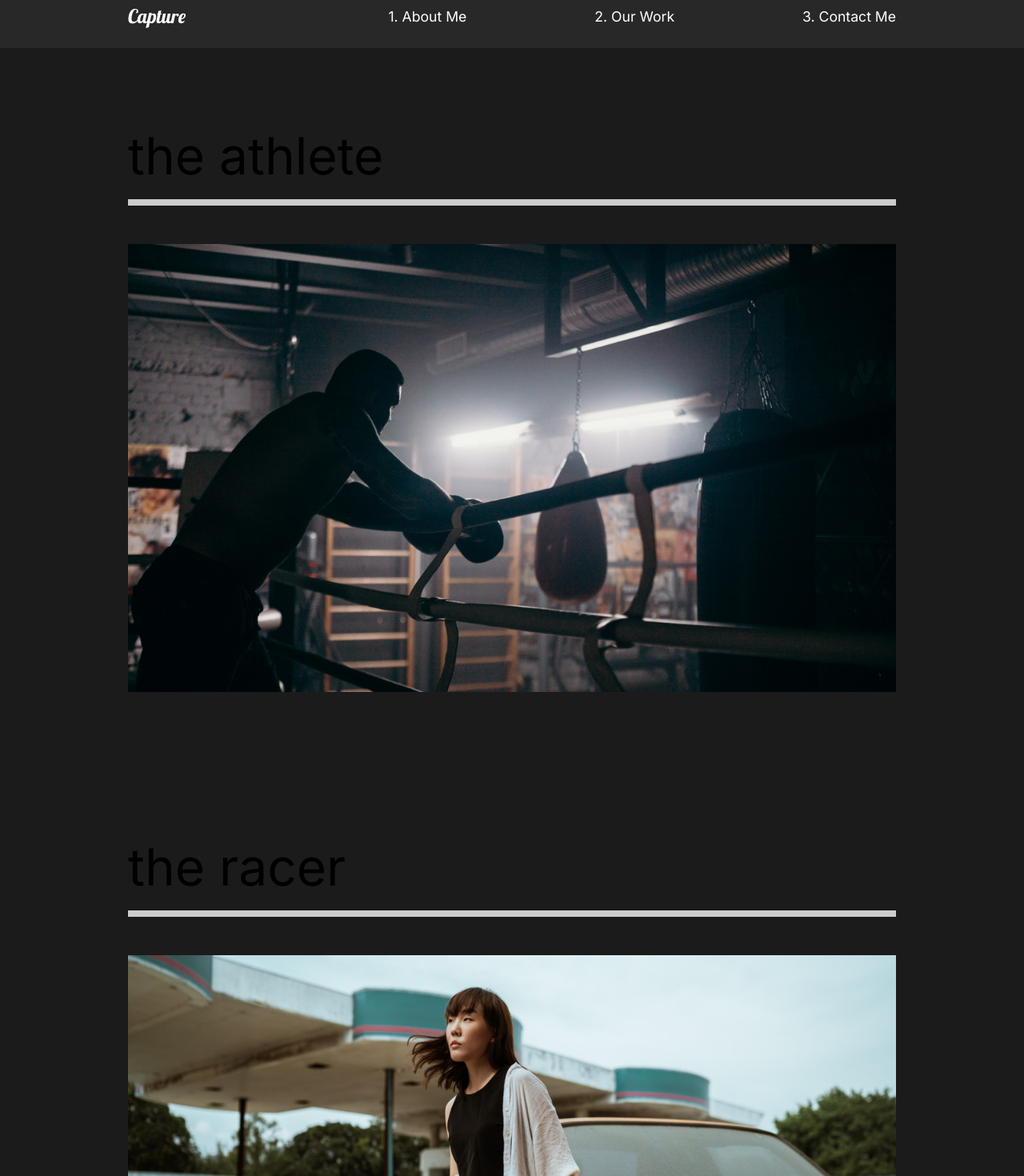
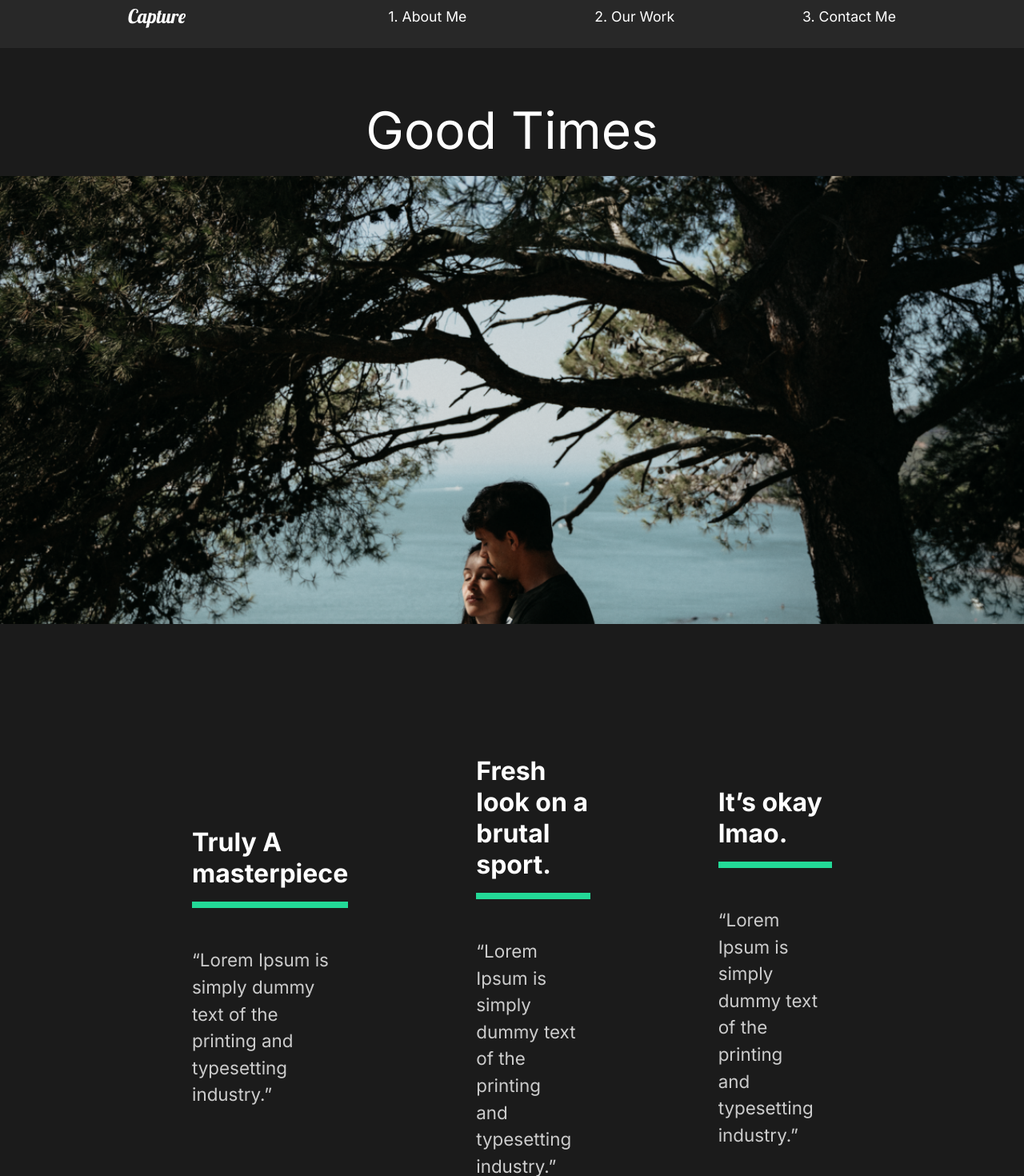
Before and after one commit to 0PabloTapia/pablotapia_portfolio, a React (Create React App) app: page /work/good-times in a window 1280 px wide. Shown: the part 20-1490 px from the top of the page at 80% size. Built offline with nearby package versions, Linux system fonts and the light colour scheme.

Commit message:
projectlinking

```diff
--- a/src/App.js
+++ b/src/App.js
@@ -5,6 +5,7 @@
 import MyWork from './pages/MyWork';
 import ContactMe from './pages/ContactMe';
 import { Switch, Route } from 'react-router-dom';
+import ProjectDetail from './pages/ProjectDetail';
 
 function App() {
   return (
@@ -15,8 +16,11 @@
         <Route path="/" exact>
           <AboutMe />
         </Route>
-        <Route path="/work" >
+        <Route path="/work" exact>
           <MyWork />
+        </Route>
+        <Route path="/work/:id">
+          <ProjectDetail />
         </Route>
         <Route path="/contact">
           <ContactMe />
--- a/src/pages/MyWork.js
+++ b/src/pages/MyWork.js
@@ -11,21 +11,21 @@
             <Projects>
                 <h2>the athlete</h2>
                 <div className="line"></div>
-                <Link>
+                <Link to="/work/the-athlete">
                     <img src={athlete} alt="athlete"/>
                 </Link>
             </Projects>
             <Projects>
                 <h2>the racer</h2>
                 <div className="line"></div>
-                <Link>
+                <Link to="/work/the-racer">
                     <img src={theracer} alt="theracer"/>
                 </Link>
             </Projects>
             <Projects>
                 <h2>goodtimes</h2>
                 <div className="line"></div>
-                <Link>
+                <Link to="/work/good-times">
                     <img src={goodtimes} alt="goodtimes"/>
                 </Link>
             </Projects>
--- /dev/null
+++ b/src/pages/ProjectDetail.js
@@ -0,0 +1,104 @@
+import { useState, useEffect } from 'react';
+import styled from 'styled-components';
+import { useHistory } from 'react-router-dom';
+import { ProjectState } from '../projectState';
+
+const ProjectDetail = () => {
+    const history = useHistory();
+    const url = history.location.pathname;
+    const [projects, setProjects] = useState(ProjectState);
+    const [project, setProject] = useState(null);
+
+    useEffect(() => {
+        const currentProject = projects.filter((stateProject) => stateProject.url === url);
+        setProject(currentProject[0]);
+    }, [projects, url])
+
+    return(
+        <>
+            {project && (
+            <Details>
+                <HeadLine>
+                    <h2>{project.title}</h2>
+                    <img src={project.mainImg} alt="athlete"/>
+                </HeadLine>
+                <Awards>
+                    {project.awards.map((award) => (
+                        <Award
+                            title={award.title}
+                            description={award.description}
+                            key={award.title}
+                        />
+                    ))}
+                </Awards>
+                <ImageDisplay>
+                    <img src={project.secondaryImg} alt="secondary"/>
+                </ImageDisplay>
+            </Details>
+            )}
+        </>
+    );
+};
+
+const Details = styled.div`
+    color: white;
+`
+const HeadLine = styled.div`
+    min-height: 90vh;
+    padding-top: 20vh;
+    position: relative;
+    h2 {
+        position: absolute;
+        top: 10%;
+        left: 50%;
+        transform: translate(-50%, -10%)
+    }
+    img {
+        width: 100%;
+        height: 70vh;
+        object-fit: cover;
+    }
+`
+const Awards = styled.div`
+    min-height: 80vh;
+    display: flex;
+    margin: 5rem 10rem;
+    align-items: center;
+    justify-content: space-around;
+`;
+const AwardStyle = styled.div`
+    padding: 5rem;
+    h3 {
+        font-size: 2rem;
+    }
+    .line {
+        width: 100%;
+        background: #23d997;
+        height: 0.5rem;
+        margin: 1rem 0rem;
+    }
+    p {
+        padding: 2rem 0rem;
+    }
+`
+const ImageDisplay = styled.div`
+    min-height: 50vh;
+    img{
+        width: 100%;
+        height: 100%;
+        object-fit: cover;
+    }
+`
+
+//Award component
+const Award = ( {title, description} ) => {
+    return(
+        <AwardStyle>
+            <h3>{title}</h3>
+            <div className="line"></div>
+            <p>{description}</p>
+        </AwardStyle>
+    )
+}
+
+export default ProjectDetail;
--- /dev/null
+++ b/src/projectState.js
@@ -0,0 +1,80 @@
+import athlete from "./img/athlete-small.png";
+import goodtimes from "./img/goodtimes-small.png";
+import theracer from "./img/theracer-small.png";
+import athlete2 from "./img/athlete2.png";
+import goodtimes2 from "./img/good-times2.jpg";
+import theracer2 from "./img/the-racer2.jpg";
+
+export const ProjectState = () => {
+  return [
+    {
+      title: "The Athlete",
+      mainImg: athlete,
+      secondaryImg: athlete2,
+      url: "/work/the-athlete",
+      awards: [
+        {
+          title: "Truly A masterpiece",
+          description:
+            "“Lorem Ipsum is simply dummy text of the printing and typesetting industry.”",
+        },
+        {
+          title: "Fresh look on a brutal sport.",
+          description:
+            "“Lorem Ipsum is simply dummy text of the printing and typesetting industry.”",
+        },
+        {
+          title: "It’s okay lmao.",
+          description:
+            "“Lorem Ipsum is simply dummy text of the printing and typesetting industry.”",
+        },
+      ],
+    },
+    {
+      title: "Good Times",
+      mainImg: goodtimes,
+      url: "/work/good-times",
+      secondaryImg: goodtimes2,
+      awards: [
+        {
+          title: "Truly A masterpiece",
+          description:
+            "“Lorem Ipsum is simply dummy text of the printing and typesetting industry.”",
+        },
+        {
+          title: "Fresh look on a brutal sport.",
+          description:
+            "“Lorem Ipsum is simply dummy text of the printing and typesetting industry.”",
+        },
+        {
+          title: "It’s okay lmao.",
+          description:
+            "“Lorem Ipsum is simply dummy text of the printing and typesetting industry.”",
+        },
+      ],
+    },
+    {
+      title: "The Racer",
+      mainImg: theracer,
+      url: "/work/the-racer",
+      secondaryImg: theracer2,
+      awards: [
+        {
+          title: "Truly A masterpiece",
+          description:
+            "“Lorem Ipsum is simply dummy text of the printing and typesetting industry.”",
+        },
+        {
+          title: "Fresh look on a brutal sport.",
+          description:
+            "“Lorem Ipsum is simply dummy text of the printing and typesetting industry.”",
+        },
+        {
+          title: "It’s okay lmao.",
+          description:
+            "“Lorem Ipsum is simply dummy text of the printing and typesetting industry.”",
+        },
+      ],
+    },
+  ];
+};
```
